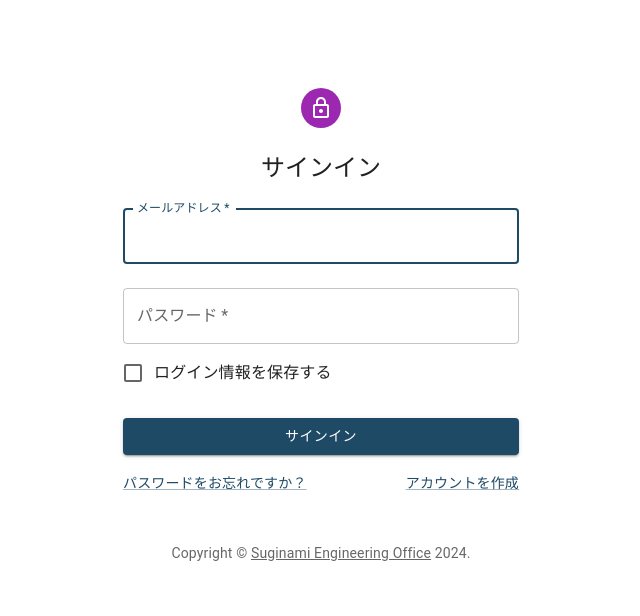
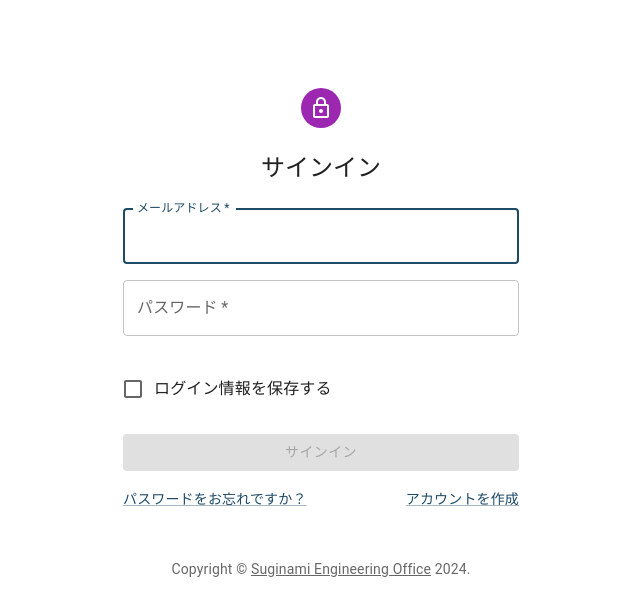
Before and after one commit to genpsp/stock-photo-web, a Next.js app: page /account/signin in a window 1280 px wide. Shown: the top 616 px of the page, without its empty margins (319-959 px from the left). Built offline with nearby package versions, Linux system fonts and the light colour scheme; no server answers.

Commit message:
react hook formでバリデーション設定

```diff
--- a/src/components/pages/account/SigninForm.tsx
+++ b/src/components/pages/account/SigninForm.tsx
@@ -9,53 +9,97 @@ import {
   TextField,
 } from '@mui/material'
 import { signInWithEmailAndPassword } from 'firebase/auth'
+import { SubmitHandler, useForm } from 'react-hook-form'
+
+type Inputs = {
+  email: string
+  password: string
+  save: boolean
+}
 
 export default function SigninForm() {
-  const handleSubmit = (event: React.FormEvent<HTMLFormElement>) => {
-    event.preventDefault()
-    const data = new FormData(event.currentTarget)
-    const email = data.get('email') as string
-    const password = data.get('password') as string
+  const {
+    register,
+    handleSubmit,
+    formState: { isValid, errors },
+  } = useForm<Inputs>({ mode: 'onChange' })
 
-    signInWithEmailAndPassword(auth, email, password)
+  const onSubmit: SubmitHandler<Inputs> = (data) => {
+    signInWithEmailAndPassword(auth, data.email, data.password)
       .then((userCredential) => {
-        //Signed in
-        const user = userCredential.user
-        console.log('サインインしました：', user)
+        console.log('サインインしました：', userCredential.user)
       })
       .catch((error) => {
-        const errorCode = error.code
-        const errorMessage = error.message
+        console.log('サインインエラー', error.message)
       })
   }
 
   return (
-    <Box component="form" onSubmit={handleSubmit} noValidate sx={{ mt: 1 }}>
+    <Box
+      component="form"
+      onSubmit={handleSubmit(onSubmit)}
+      noValidate
+      sx={{ mt: 3 }}
+    >
+      <Grid container spacing={2}>
+        <Grid item xs={12}>
           <TextField
-        margin="normal"
             required
             fullWidth
             id="email"
             label="メールアドレス"
-        name="email"
             autoComplete="email"
             autoFocus
+            error={'email' in errors}
+            helperText={errors.email && errors.email.message}
+            {...register('email', {
+              required: true,
+              pattern: {
+                value: /^[\w\-._]+@[\w\-._]+\.[A-Za-z]+/,
+                message: '入力形式がメールアドレスではありません',
+              },
+            })}
           />
+        </Grid>
+        <Grid item xs={12}>
           <TextField
-        margin="normal"
             required
             fullWidth
-        name="password"
             label="パスワード"
             type="password"
             id="password"
             autoComplete="current-password"
+            error={'password' in errors}
+            helperText={errors.password && errors.password.message}
+            {...register('password', {
+              required: true,
+              minLength: {
+                value: 6,
+                message: 'パスワードは6文字以上で入力してください',
+              },
+              pattern: {
+                value: /^(?=.*[A-Za-z])(?=.*\d).+$/,
+                message: 'パスワードには英字と数字を含めてください',
+              },
+            })}
           />
+        </Grid>
+        <Grid item xs={12}>
           <FormControlLabel
+            sx={{ mt: 2 }}
             control={<Checkbox value="remember" color="primary" />}
             label="ログイン情報を保存する"
+            {...register('save', { required: true })}
           />
-      <Button type="submit" fullWidth variant="contained" sx={{ mt: 3, mb: 2 }}>
+        </Grid>
+      </Grid>
+      <Button
+        type="submit"
+        fullWidth
+        variant="contained"
+        sx={{ mt: 3, mb: 2 }}
+        disabled={!isValid}
+      >
         サインイン
       </Button>
       <Grid container>
```
Lines whose indentation alone changed are shown as unchanged.
